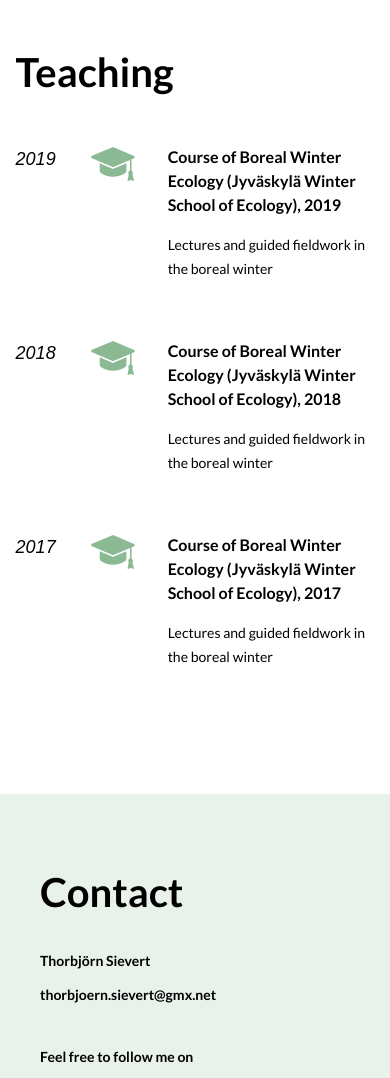
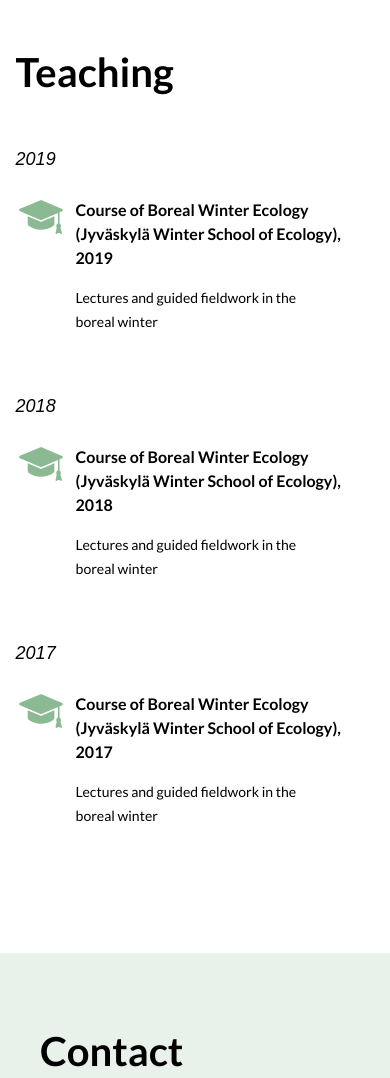
Before and after one commit to tsievert/tsievert.github.io, a PHP site: page /teaching.html in a window 390 px wide. Shown: the part 50-1128 px from the top of the page. Run offline with PHP 8.4, Linux system fonts and the light colour scheme.

Commit message:
Update style.css

```diff
--- a/assets/css/style.css
+++ b/assets/css/style.css
@@ -882,7 +882,8 @@ aside {
 		margin-bottom: 20px;
 	}
 
-	.bibbase_group_whole {
+	.bibbase_group_whole,
+	.activityList {
 		flex-direction: column;
 
 	}
@@ -902,6 +903,10 @@ aside {
 
 	.bibbase_group {
 		margin-bottom:20px;
+	}
+
+	.single_item {
+		padding-left:60px;
 	}
 
 }
```
